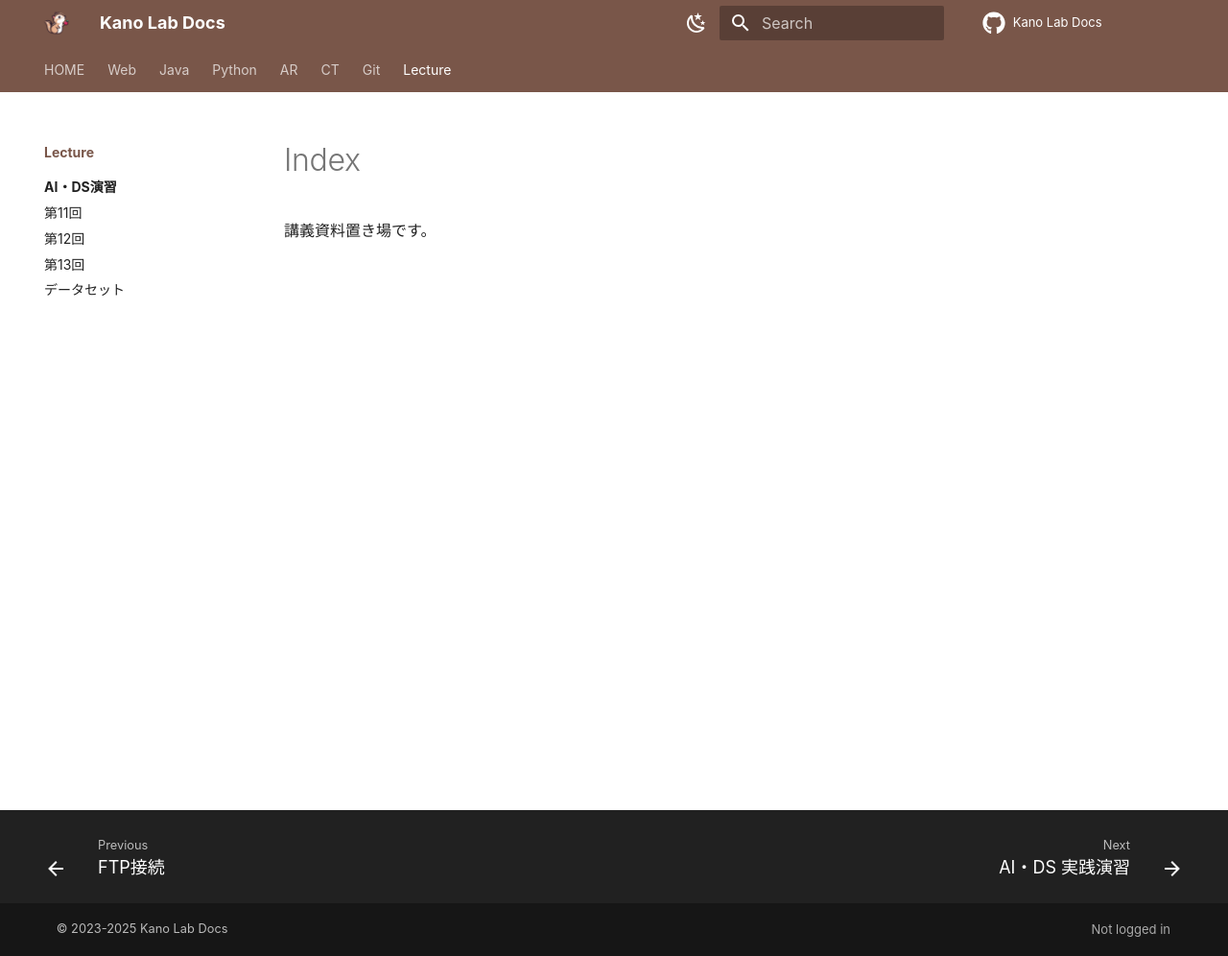
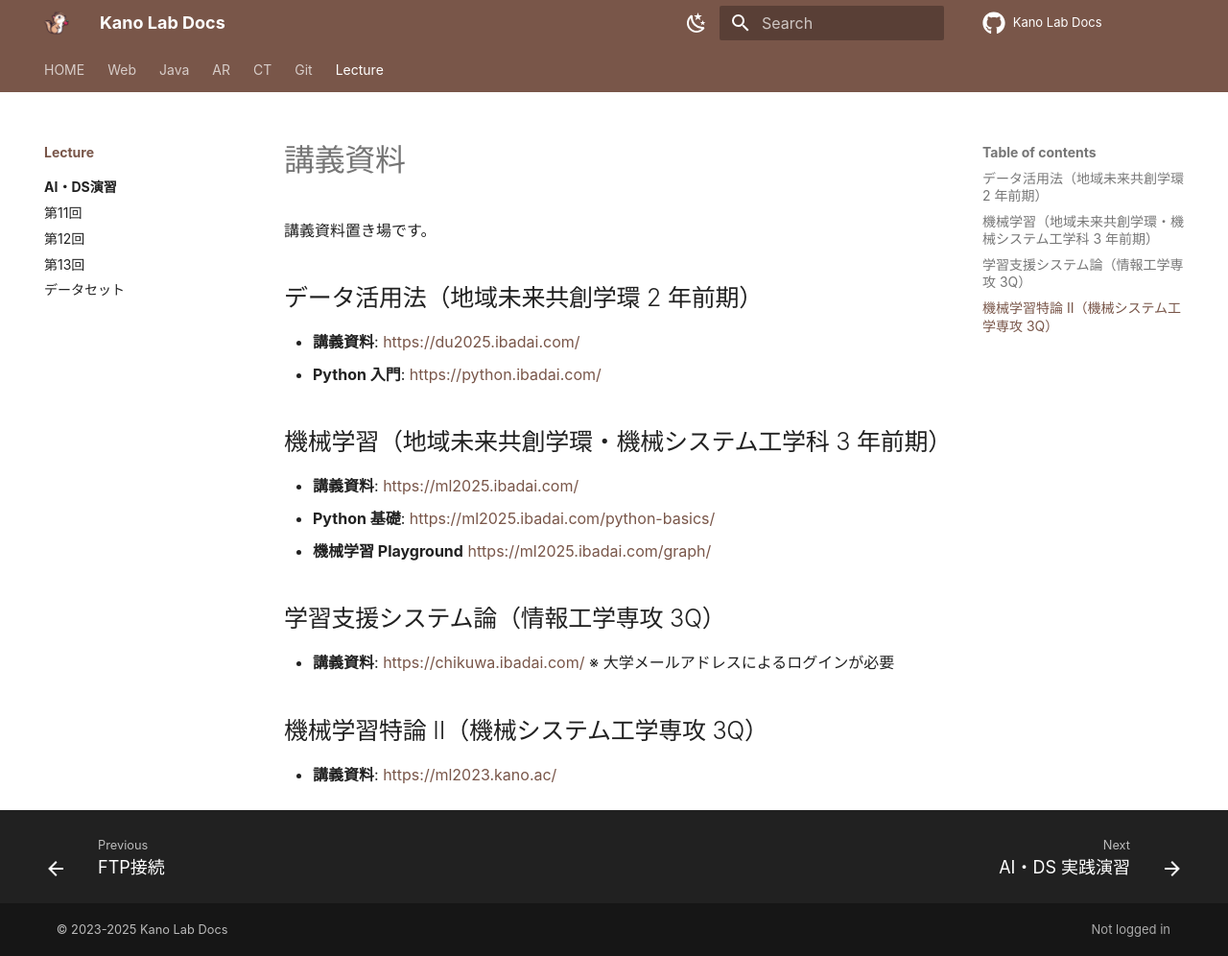
Before and after one commit to kanotown/docs, an MkDocs documentation site: the page built from docs/lecture/index.md, in a window 1280 px wide and 996 px high. Shown: the whole window at 96% size. Built offline with MkDocs 1.6.1 and Material for MkDocs 9.7.7, drawn with Linux system fonts in a browser that asks for light colours; comment, search, counter and statistics services are not loaded.

Commit message:
20251121

```diff
--- a/docs/lecture/index.md
+++ b/docs/lecture/index.md
@@ -1 +1,23 @@
+# 講義資料
+
 講義資料置き場です。
+
+## データ活用法（地域未来共創学環 2 年前期）
+
+- **講義資料**: [https://du2025.ibadai.com/](https://du2025.ibadai.com/)
+- **Python 入門**: [https://python.ibadai.com/](https://python.ibadai.com/)
+
+## 機械学習（地域未来共創学環・機械システム工学科 3 年前期）
+
+- **講義資料**: [https://ml2025.ibadai.com/](https://ml2025.ibadai.com/)
+- **Python 基礎**: [https://ml2025.ibadai.com/python-basics/](https://ml2025.ibadai.com/python-basics/)
+- **機械学習 Playground** [https://ml2025.ibadai.com/graph/](https://ml2025.ibadai.com/graph/)
+
+## 学習支援システム論（情報工学専攻 3Q）
+
+- **講義資料**: [https://chikuwa.ibadai.com/](https://chikuwa.ibadai.com/)
+  ※ 大学メールアドレスによるログインが必要
+
+## 機械学習特論 Ⅱ（機械システム工学専攻 3Q）
+
+- **講義資料**: [https://ml2023.kano.ac/](https://ml2023.kano.ac/)
--- a/mkdocs.yml
+++ b/mkdocs.yml
@@ -87,11 +87,11 @@ nav:
           - モルフォロジー演算: java/opencv/morphology.md
           - セグメンテーション: java/opencv/segmentation.md
           - 応用: java/opencv/advanced.md
-  - Python:
-      - python/index.md
-      - 環境構築: python/environment.md
-      - OpenCV: python/opencv/index.md
-      - PyQt: python/pyqt/index.md
+  # - Python:
+  #     - python/index.md
+  #     - 環境構築: python/environment.md
+  #     - OpenCV: python/opencv/index.md
+  #     - PyQt: python/pyqt/index.md
   - AR:
       - ar/index.md
       - VisionLib:
```
Also changed, not shown: docs/ct/index.md (+3 -2 lines).
